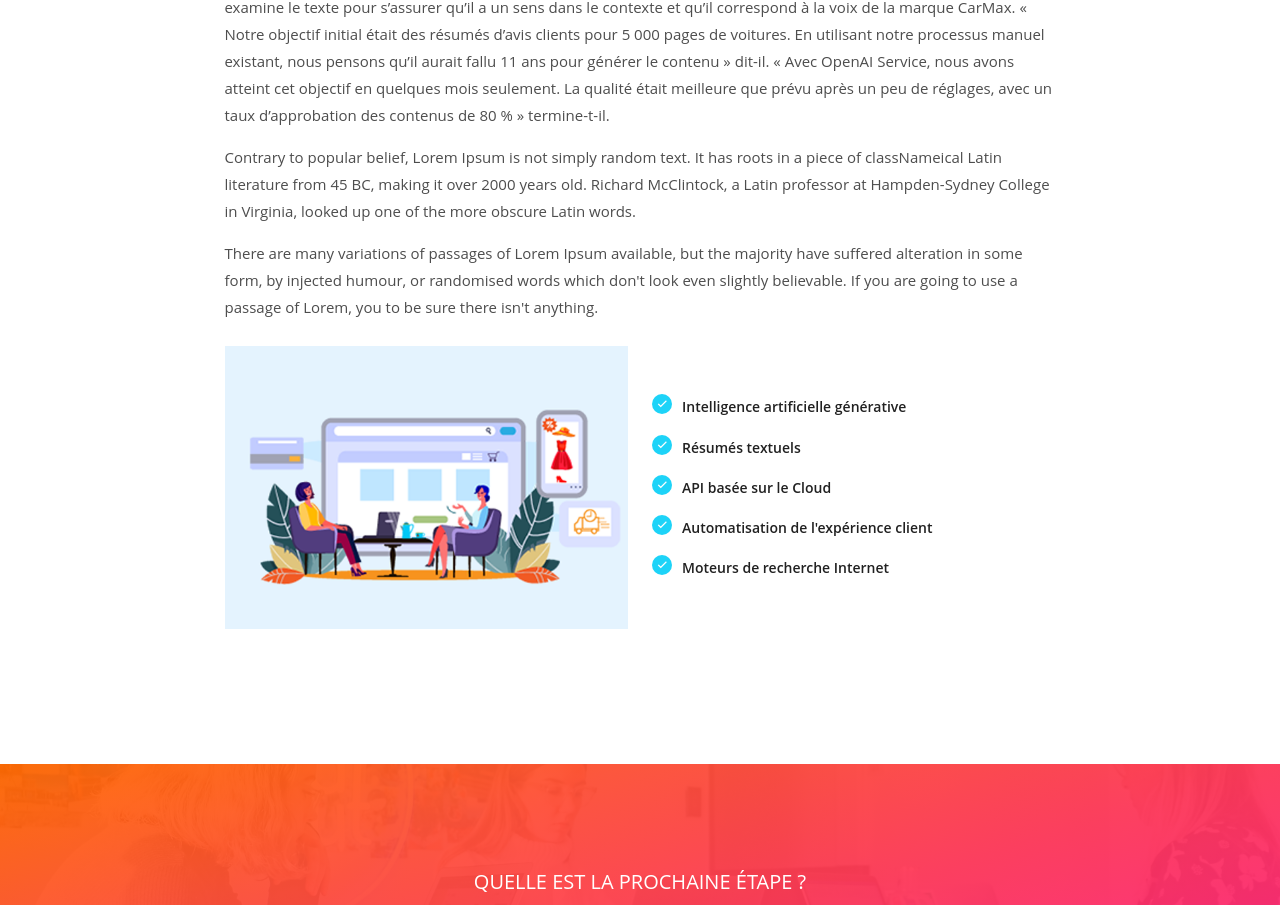
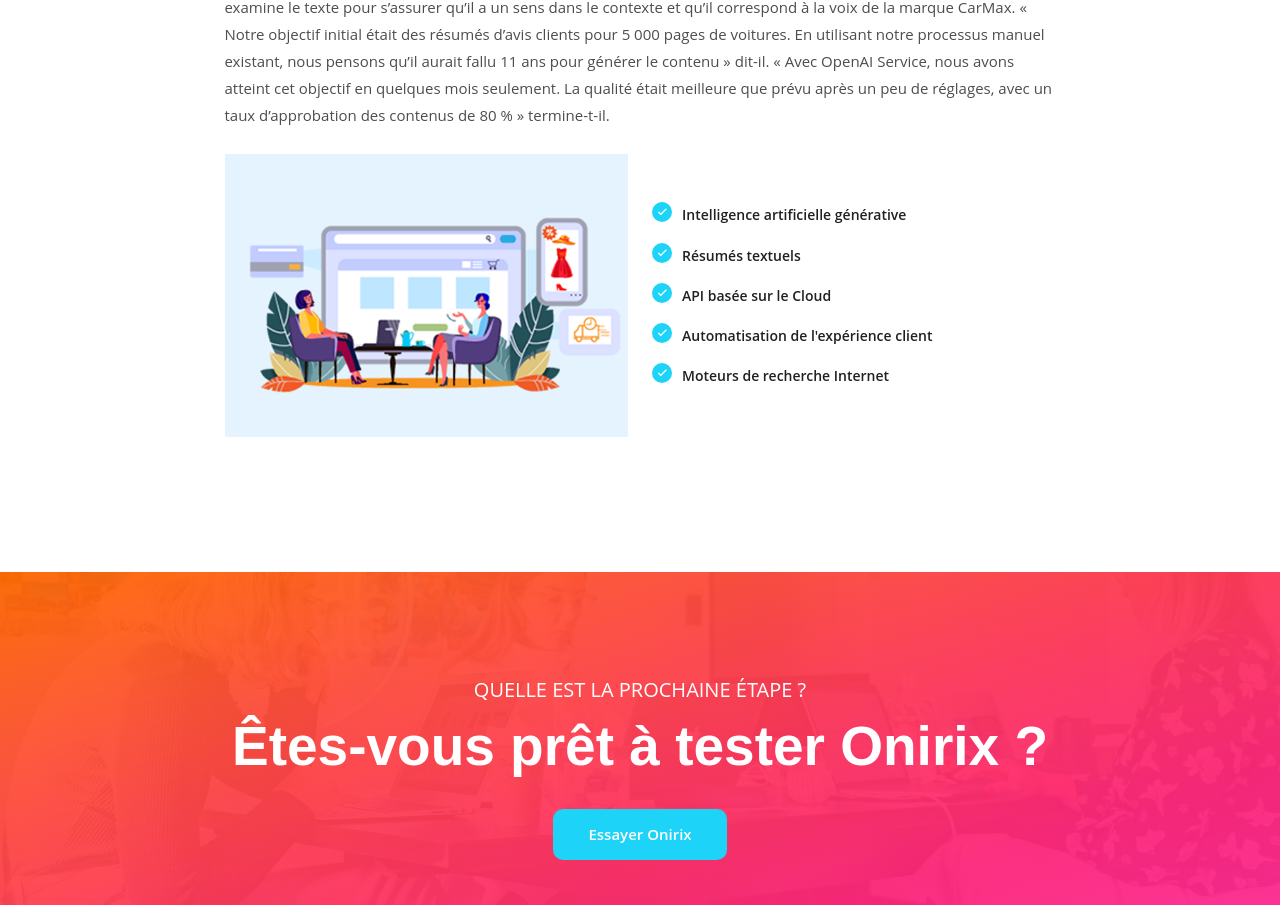
Before and after one commit to codascii/raiv-webcup-2023, a Next.js app: page /case-studies-details in a window 1280 px wide. Shown: the part 1934-2839 px from the top of the page. Built offline with nearby package versions, Linux system fonts and the light colour scheme.

Commit message:
modification page info

```diff
--- a/components/CaseStudiesDetails/CaseStudiesDetailsContent.js
+++ b/components/CaseStudiesDetails/CaseStudiesDetailsContent.js
@@ -42,19 +42,11 @@
                 </p>
 
                 <p>
-                  Contrary to popular belief, Lorem Ipsum is not simply random
-                  text. It has roots in a piece of classNameical Latin
-                  literature from 45 BC, making it over 2000 years old. Richard
-                  McClintock, a Latin professor at Hampden-Sydney College in
-                  Virginia, looked up one of the more obscure Latin words.
+
                 </p>
 
                 <p>
-                  There are many variations of passages of Lorem Ipsum
-                  available, but the majority have suffered alteration in some
-                  form, by injected humour, or randomised words which don't look
-                  even slightly believable. If you are going to use a passage of
-                  Lorem, you to be sure there isn't anything.
+
                 </p>
 
                 <div className="car-service-list-wrap">
```
